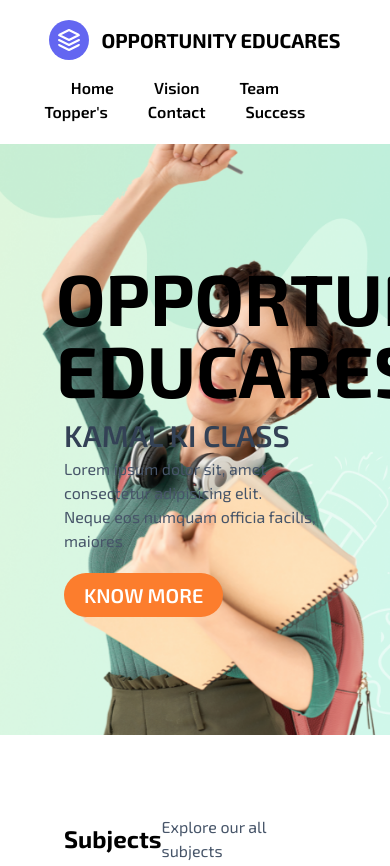
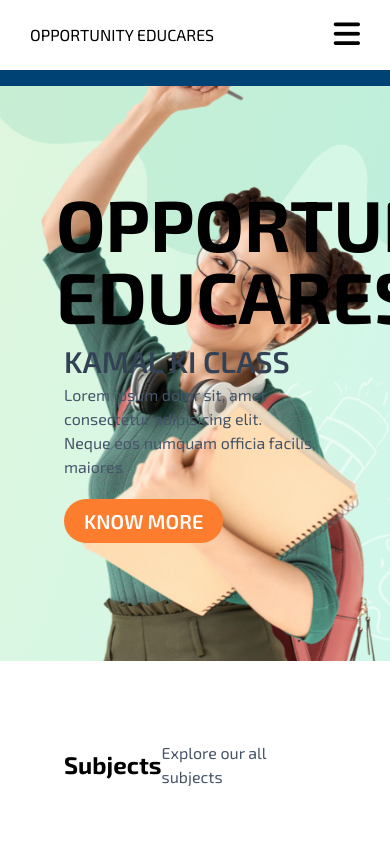
Before and after one commit to dhruv1086k/OpportunityEducares, a website: page index.html in a window 390 px wide. Shown: the top 866 px of the page. Drawn offline with Linux system fonts and the light colour scheme.

Commit message:
add new responsive navbar

```diff
--- a/assets/css/style.css
+++ b/assets/css/style.css
@@ -23,8 +23,35 @@
   padding: 1rem 10rem;
 }
 
-.menuBtn {
+.header {
+  padding: 10px 30px;
+  display: flex;
+  align-items: center;
+  justify-content: space-between;
+  position: relative;
+  height: 70px;
+}
+
+.header ul {
+  display: flex;
+  gap: 30px;
+  align-items: center;
+}
+
+.header ul li {
+  list-style-type: none;
+}
+
+.header ul li a {
+  text-decoration: none;
+}
+
+.menu-icon {
   display: none;
+}
+
+.menu-icon i {
+  font-size: 30px;
 }
 
 .subCard {
@@ -124,10 +151,6 @@
   .col {
     max-width: 33.33%;
   }
-
-  .firstPage header {
-    margin: 0;
-  }
 }
 
 @media screen and (max-width: 1024px) {
@@ -140,9 +163,33 @@
   }
 }
 
-@media screen and (max-width: 600px) {
+@media (max-width: 950px) {
   .col {
     flex: 100%;
     max-width: 100%;
   }
 }
+
+@media (max-width: 950px) {
+  .header ul {
+    position: absolute;
+    top: 70px;
+    left: 0;
+    right: 0;
+    padding-bottom: 1rem;
+    flex-direction: column;
+    text-align: center;
+    background: #004274;
+    gap: 0;
+    overflow: hidden;
+  }
+  .header ul li {
+    padding: 20px 0;
+  }
+  .menu-icon {
+    display: block;
+  }
+  #menuList {
+    transition: all 0.5s;
+  }
+}
--- a/assets/js/script.js
+++ b/assets/js/script.js
@@ -0,0 +1,12 @@
+let menuList = document.getElementById("menuList")
+        menuList.style.maxHeight = "0px";
+
+        function toggleMenu(){
+            if(menuList.style.maxHeight == "0px")
+            {
+                menuList.style.maxHeight = "300px";
+            }
+            else{
+                menuList.style.maxHeight = "0px";
+            }
+        }
--- a/index.html
+++ b/index.html
@@ -13,47 +13,22 @@
   </head>
   <body>
     <div class="firstPage">
-      <header class="text-gray-400 bg-white body-font mx-16">
-        <div
-          class="container mx-auto flex flex-wrap p-5 flex-col md:flex-row items-center"
-        >
-          <a
-            class="flex title-font font-medium items-center text-white mb-4 md:mb-0"
-          >
-            <svg
-              xmlns="http://www.w3.org/2000/svg"
-              fill="none"
-              stroke="currentColor"
-              stroke-linecap="round"
-              stroke-linejoin="round"
-              stroke-width="2"
-              class="w-10 h-10 text-white p-2 bg-indigo-500 rounded-full"
-              viewBox="0 0 24 24"
-            >
-              <path
-                d="M12 2L2 7l10 5 10-5-10-5zM2 17l10 5 10-5M2 12l10 5 10-5"
-              ></path>
-            </svg>
-            <span class="ml-3 text-xl text-black font-bold"
-              >OPPORTUNITY EDUCARES</span
-            >
-          </a>
-          <nav
-            class="md:ml-auto flex flex-wrap items-center text-base justify-center"
-          >
-            <a class="navLinks">Home</a>
-            <a class="navLinks">Vision</a>
-            <a class="navLinks">Team</a>
-            <a class="navLinks">Topper's</a>
-            <a class="navLinks">Contact</a>
-            <a class="navLinks">Success</a>
-          </nav>
-          <div class="menuBtn">
-            <i class="fa-solid fa-bars text-black"></i>
-            <!-- <i class="fa-solid fa-xmark"></i> -->
-          </div>
+      <nav class="header">
+        <div class="logo">
+          <h1 class="text-black">OPPORTUNITY EDUCARES</h1>
         </div>
-      </header>
+        <ul id="menuList">
+          <li><a href="" class="text-black">Home</a></li>
+          <li><a href="" class="text-black">About</a></li>
+          <li><a href="" class="text-black">Subjects</a></li>
+          <li><a href="" class="text-black">Toppers</a></li>
+          <li><a href="" class="text-black">Contact</a></li>
+          <li><a href="" class="text-black">Success</a></li>
+        </ul>
+        <div class="menu-icon">
+          <i class="fa-solid fa-bars text-black" onclick="toggleMenu()"></i>
+        </div>
+      </nav>
       <div
         class="firstPageContent w-full h-[70vh] bg-cover bg-right flex flex-col justify-center items-start"
       >
@@ -607,5 +582,7 @@
         </div>
       </footer>
     </div>
+
+    <script src="./assets/js/script.js"></script>
   </body>
 </html>
```
Also changed, not shown: assets/css/output.css.
